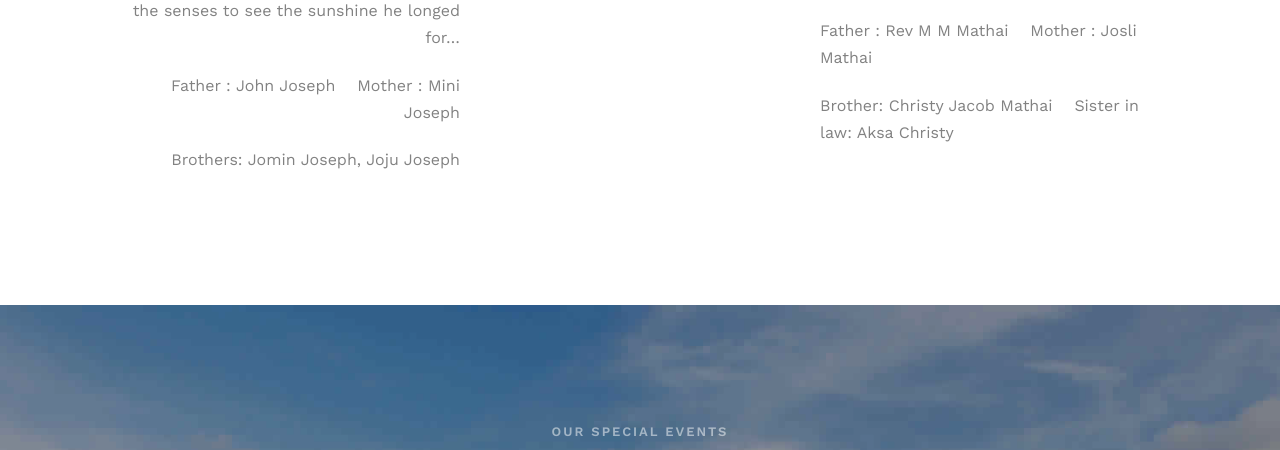
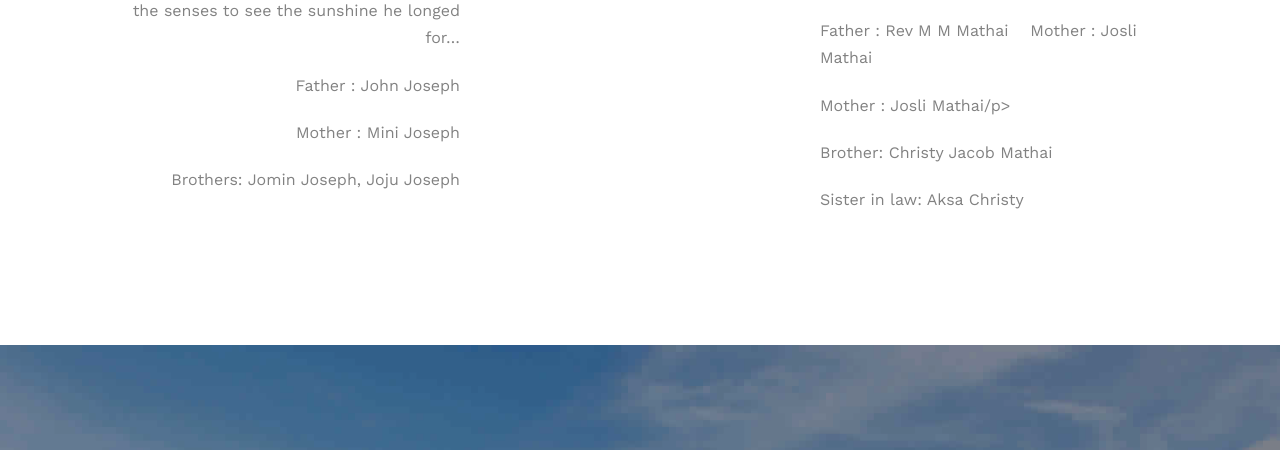
Before and after one commit to babinbabu/Wedding, a plain HTML site: page index.html in a window 1280 px wide. Shown: the part 1497-1947 px from the top of the page. Drawn offline with nearby package versions, Linux system fonts and the light colour scheme; some packages are replaced by stand-ins of ours; files whose address does not match are found by name.

Commit message:
Update index.html

```diff
--- a/index.html
+++ b/index.html
@@ -121,7 +121,8 @@
 					<div class="desc-groom">
 						<h3>Jojo Joseph</h3>
 						<p>A dashing, fabulous and handsome groom confesses to his bride that her sunshine smile is the reason for his vibrance. Jojo is an amazing guy who uses his wit and the senses to see the sunshine he longed for… </p>
-						<p>Father : John Joseph &nbsp&nbsp Mother : Mini Joseph</p>
+						<p>Father : John Joseph</p>
+						<p>Mother : Mini Joseph</p>
 						<p>Brothers:  Jomin Joseph, Joju Joseph</p>
 					</div>
 				</div>
@@ -134,7 +135,9 @@
 						<h3>Emil Mariam Mathai</h3>
 						<p>Don’t adorn a bride with virtue and beauty if she says “I’m confident”. The bride, Emil believes in her sunshine smile and the light she could impart… </p>
 						<p>Father : Rev M M Mathai &nbsp&nbsp Mother : Josli Mathai</p>
-						<p>Brother: Christy Jacob Mathai &nbsp&nbsp Sister in law: Aksa Christy</p>
+						<p>Mother : Josli Mathai/p>
+						<p>Brother: Christy Jacob Mathai</p>
+						<p>Sister in law: Aksa Christy</p>
 					</div>
 				</div>
 			</div>
```
